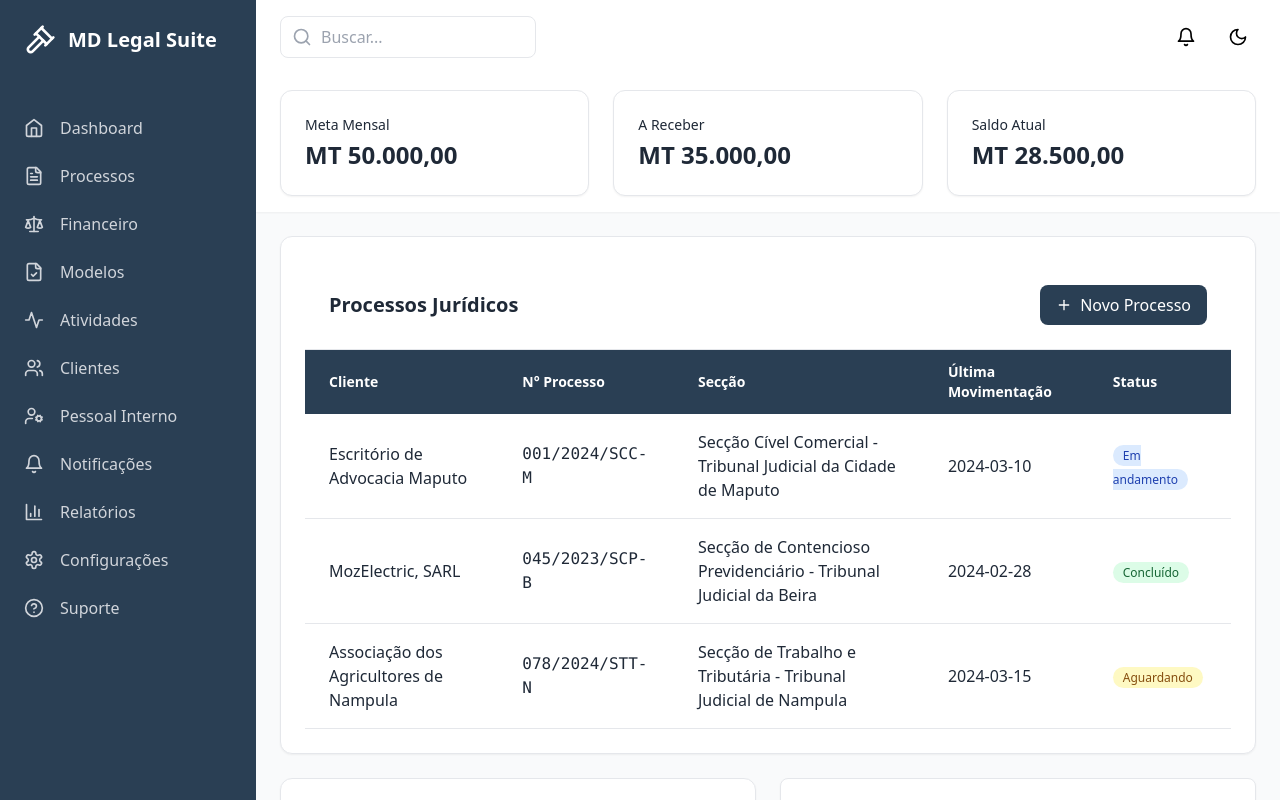
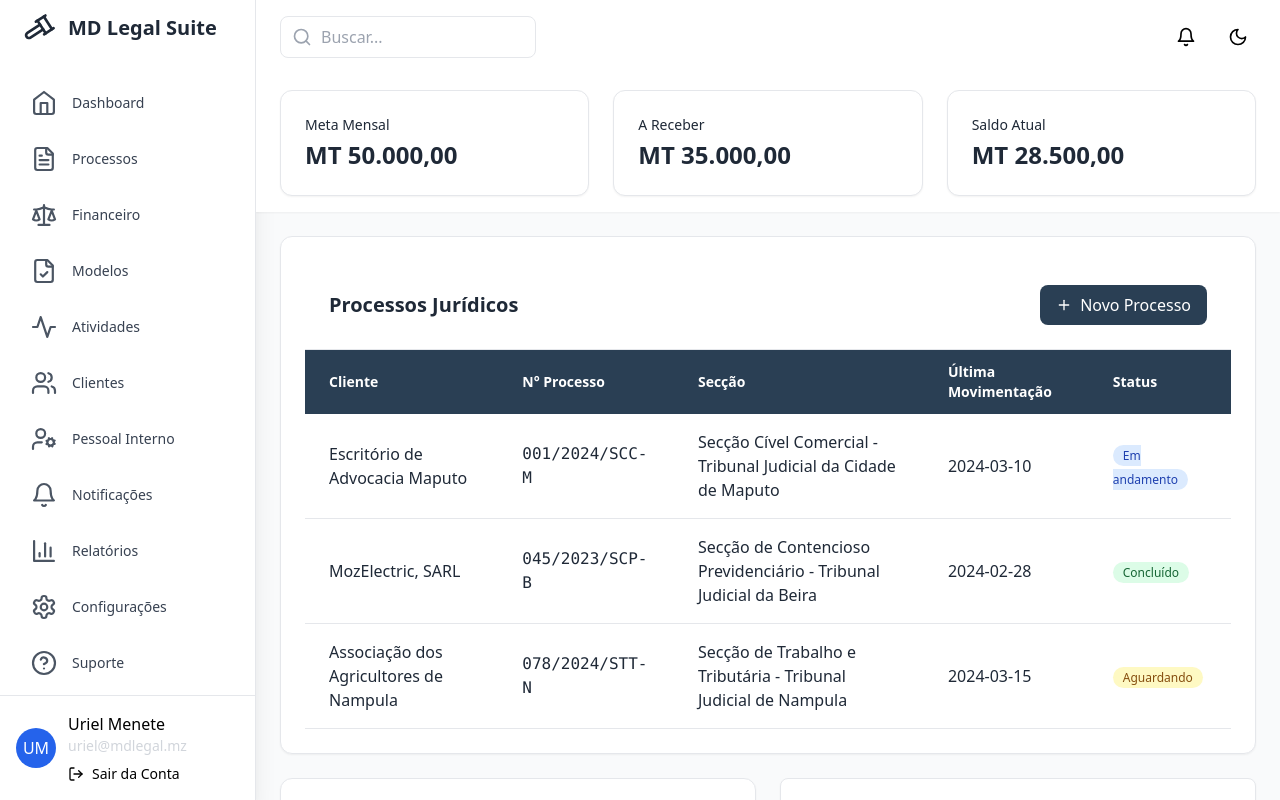
Before and after one commit to Rdk26/Sistema-Juridico, a React (Vite) app: page / in a window 1280 px wide. Built offline with nearby package versions, Linux system fonts and the light colour scheme.

Commit message:
Light e Dark Mode A Funcionar em todo o sistema

```diff
--- a/package.json
+++ b/package.json
@@ -10,7 +10,7 @@
     "preview": "vite preview"
   },
   "dependencies": {
-    "@date-io/date-fns": "^3.2.0",
+    "@date-io/date-fns": "^3.2.1",
     "@headlessui/react": "^2.2.0",
     "@radix-ui/react-dialog": "^1.1.6",
     "@radix-ui/react-select": "^2.1.6",
@@ -24,6 +24,7 @@
     "date-fns": "^4.1.0",
     "exceljs": "^4.4.0",
     "file-saver": "^2.0.5",
+    "framer-motion": "^12.4.10",
     "lucide-react": "^0.344.0",
     "react": "^18.3.1",
     "react-beautiful-dnd": "^13.1.1",
--- a/src/components/Sidebar.tsx
+++ b/src/components/Sidebar.tsx
@@ -11,16 +11,17 @@ import {
   Gavel,
   Users,
   Bell,
-  UserCog
+  UserCog,
+  LogOut
 } from 'lucide-react';
+import { useTheme } from './ThemeProvider';
+import { useState } from 'react';
 
-// Definindo tipo para os itens do menu
 interface MenuItem {
   icon: React.ComponentType<{ className?: string }>;
   label: string;
 }
 
-// Lista de itens do menu
 const menuItems: MenuItem[] = [
   { icon: Home, label: 'Dashboard' },
   { icon: FileText, label: 'Processos' },
@@ -36,30 +37,102 @@ const menuItems: MenuItem[] = [
 ];
 
 export default function Sidebar() {
+  const { theme } = useTheme();
+  const [userData] = useState({
+    name: "Uriel Menete",
+    email: "uriel@mdlegal.mz",
+    avatar: ""
+  });
+
+  const getInitials = (name: string) => {
+    return name.split(' ')
+      .map(part => part[0])
+      .join('')
+      .toUpperCase()
+      .substring(0, 2);
+  };
+
   return (
-    <aside className="w-64 h-screen bg-[#2A3F54] text-white flex flex-col">
-      <div className="p-6 flex items-center gap-3">
-        <Gavel className="w-8 h-8" />
-        <h1 className="text-xl font-semibold">MD Legal Suite</h1>
+    <aside className={`group h-screen flex flex-col w-20 hover:w-64 transition-all duration-300 ease-in-out shadow-xl
+      ${theme === 'dark'
+        ? 'bg-[#2A3F54] border-r border-gray-700'
+        : 'bg-white border-r border-gray-200'}`}>
+
+      {/* Cabeçalho */}
+      <div className="p-6 flex items-center gap-3 overflow-hidden">
+        <Gavel className={`w-8 h-8 min-w-[32px] transition-transform duration-300 group-hover:rotate-12
+          ${theme === 'dark' ? 'text-white' : 'text-gray-800'}`} />
+        <h1 className={`text-xl font-semibold whitespace-nowrap opacity-0 group-hover:opacity-100
+          transition-opacity duration-200 ${theme === 'dark' ? 'text-white' : 'text-gray-800'}`}>
+          MD Legal Suite
+        </h1>
       </div>
-      <nav className="mt-6 flex-1">
-        {menuItems.map((item: MenuItem) => (
+
+      {/* Menu Principal */}
+      <nav className="mt-6 flex-1 px-2">
+        {menuItems.map((item) => (
           <NavLink
             key={item.label}
             to={`/${item.label.toLowerCase()}`}
             className={({ isActive }) =>
-              `flex items-center gap-4 px-6 py-3 transition-colors ${
-                isActive
-                  ? 'bg-[#34495E] text-white'
-                  : 'text-gray-300 hover:bg-[#34495E]'
-              }`
+              `flex items-center gap-4 px-4 py-3 rounded-lg mx-2 mb-2 group
+              transition-all duration-300
+              ${theme === 'dark'
+                ? 'hover:bg-[#34495E]'
+                : 'hover:bg-gray-100'}
+              ${isActive ? (theme === 'dark' ? 'bg-[#34495E]' : 'bg-gray-100') : ''}`
             }
           >
-            <item.icon className="w-5 h-5" />
-            <span>{item.label}</span>
+            <item.icon className={`w-6 h-6 min-w-[24px] transition-transform duration-300
+              group-hover:scale-110 ${theme === 'dark' ? 'text-gray-300' : 'text-gray-600'}`} />
+
+            <span className={`whitespace-nowrap opacity-0 group-hover:opacity-100
+              transition-opacity duration-300 text-sm overflow-hidden
+              ${theme === 'dark' ? 'text-gray-300' : 'text-gray-700'}`}>
+              {item.label}
+            </span>
           </NavLink>
         ))}
       </nav>
+
+      {/* Seção do Usuário */}
+      <div className={`mt-auto p-4 border-t ${
+        theme === 'dark'
+          ? 'border-[#34495E] hover:bg-[#34495E]'
+          : 'border-gray-200 hover:bg-gray-100'
+      } transition-colors`}>
+        <div className="flex items-center gap-3 overflow-hidden">
+            {/* Avatar do Usuário */}
+            <div className="min-w-[40px]">
+              {userData.avatar ? (
+                <img
+                  src={userData.avatar}
+                  alt="Avatar do Usuário"
+                  className="w-10 h-10 rounded-full object-cover"
+                />
+              ) : (
+                <div className="w-10 h-10 rounded-full bg-blue-600 flex items-center justify-center">
+                  <span className="font-medium text-white">
+                    {getInitials(userData.name)}
+                  </span>
+                </div>
+              )}
+            </div>
+
+
+            {/* Informações do Usuário */}
+            <div className="opacity-0 group-hover:opacity-100 transition-opacity duration-300">
+              <p className="font-medium truncate">{userData.name}</p>
+              <p className="text-sm text-gray-300 truncate">{userData.email}</p>
+
+              {/* Botão de Logout */}
+              <button className="mt-2 flex items-center gap-2 text-sm hover:text-red-400 transition-colors">
+                <LogOut className="w-4 h-4" />
+                <span className="whitespace-nowrap">Sair da Conta</span>
+              </button>
+            </div>
+          </div>
+        </div>
     </aside>
   );
 }
```
Also changed, not shown: 1 other file (tests, documents, lock files or other folders).
